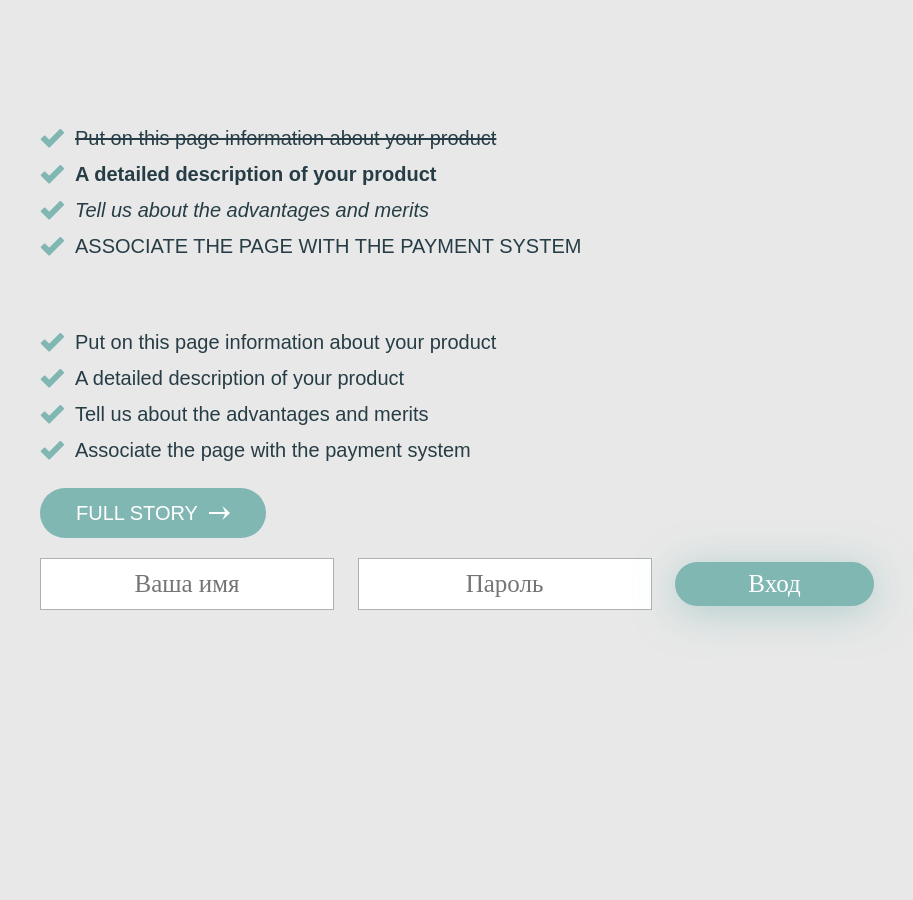
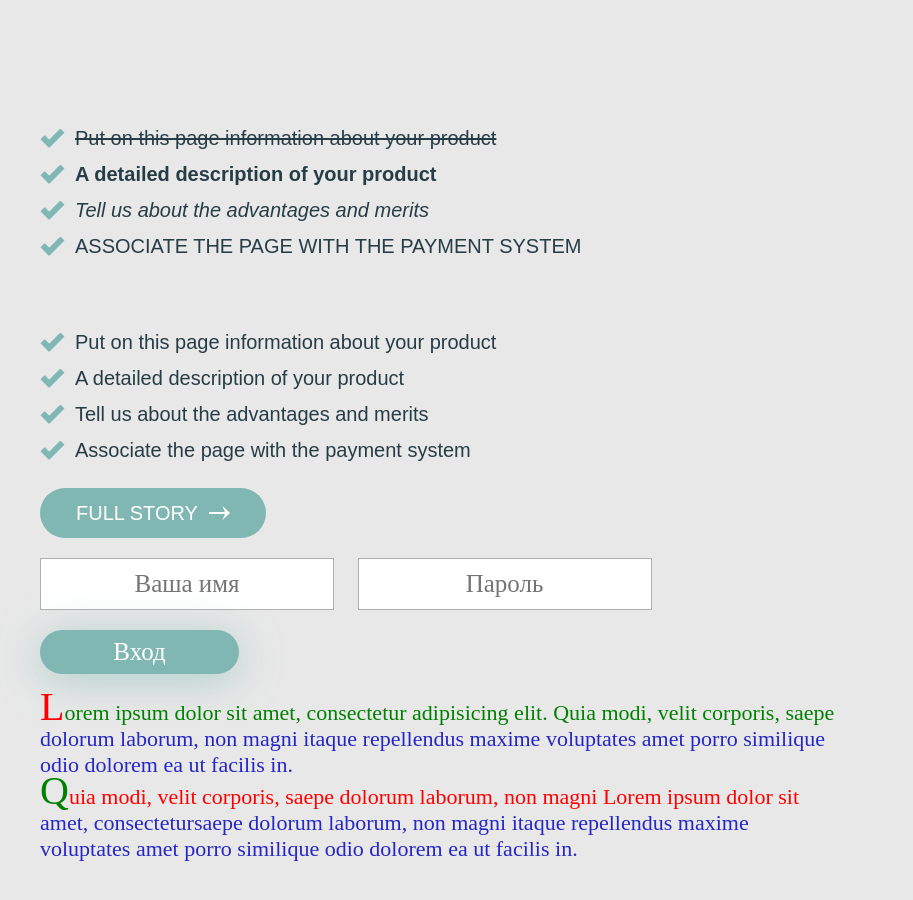
Before and after one commit to rxxvi4/Xalif, a plain HTML site: page index.html in a window 1280 px wide. Shown: the whole page, without its empty margins (160-1073 px from the left). Drawn offline with Linux system fonts and the light colour scheme.

Commit message:
Add files via upload

```diff
--- a/index.html
+++ b/index.html
@@ -25,17 +25,22 @@
 				<li>Tell us about the advantages and merits</li>
 				<li>Associate the page with the payment system</li>
 			</ul>
-			<a target="_blank" href="http://google.com" class="info_link">
+			<a target="_blank" href="mover.uz" class="info_link">
 				<span>Full story</span>
 			</a>
 		</div>
 		<form action="#" method="get" enctype="multipart/form-data">
 		<div class="block-autoid">
 			<input placeholder="Ваша имя" class="autoidlog" type="text" name="login" value="">
-			<input placeholder="Пароль" class="autoidpass" type="password" name="userpass" value="">
+			<input placeholder="Пароль" class="autoidpass" type="password" name="userpass" value=""><br>
 			<button class="autoidbutton">Вход</button>
 		</div>
 		</form>
+		<div class="infomation">
+			<p>Lorem ipsum dolor sit amet, consectetur adipisicing elit. Quia modi, velit corporis, saepe dolorum laborum, non magni itaque repellendus maxime voluptates amet porro similique odio dolorem ea ut facilis in.</p>
+			<p>Quia modi, velit corporis, saepe dolorum laborum, non magni Lorem ipsum dolor sit amet, consectetursaepe dolorum laborum, non magni itaque repellendus maxime voluptates amet porro similique odio dolorem ea ut facilis in.</p>
+		</div>
 	</div>
+	<br><br><br><br><br>
 	</body>
 </html>
```
